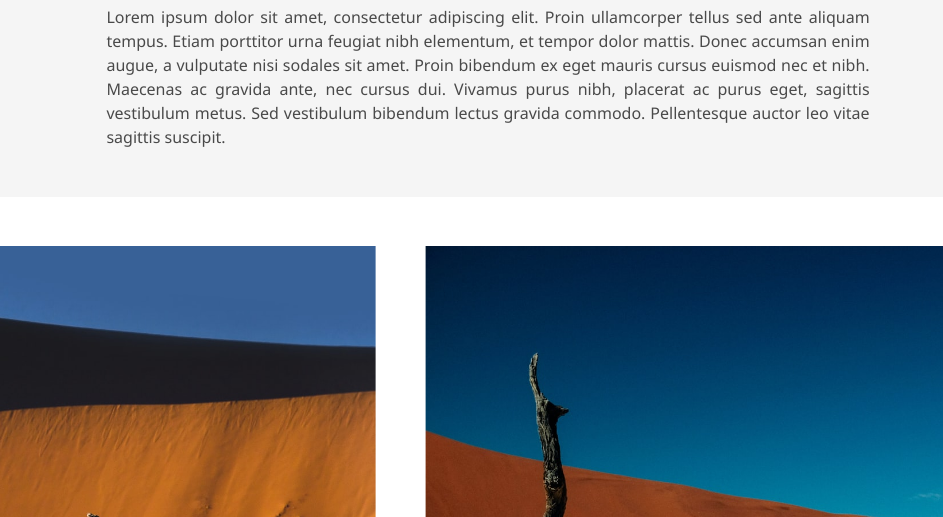
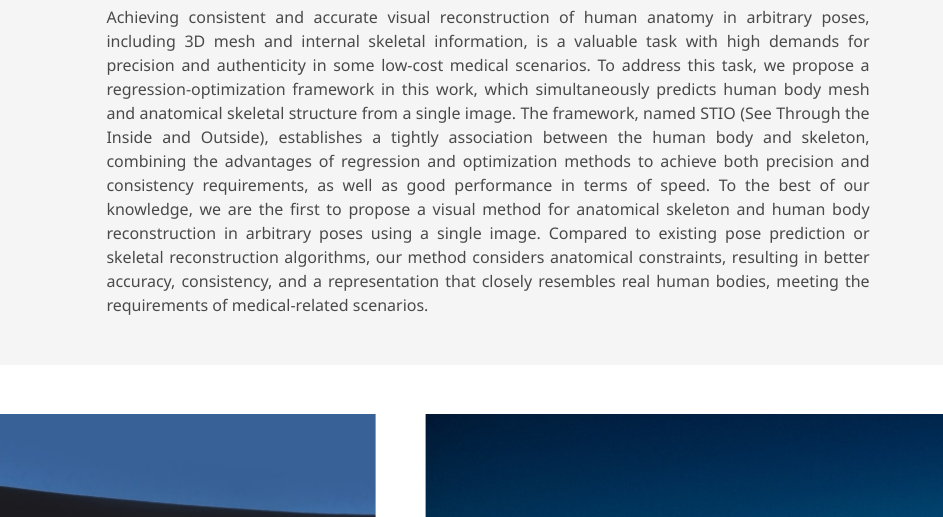
Before and after one commit to pzh1202/stiopage, a plain HTML site: page index.html in a window 1280 px wide. Shown: the part 755-1272 px from the top of the page, without its empty margins (152-1095 px from the left). Drawn offline with nearby package versions, Linux system fonts and the light colour scheme; some icons are missing; a web font is replaced by a local one.

Commit message:
测试提交

```diff
--- a/index.html
+++ b/index.html
@@ -148,7 +148,16 @@
         <h2 class="title is-3">Abstract</h2>
         <div class="content has-text-justified">
           <p>
-            Lorem ipsum dolor sit amet, consectetur adipiscing elit. Proin ullamcorper tellus sed ante aliquam tempus. Etiam porttitor urna feugiat nibh elementum, et tempor dolor mattis. Donec accumsan enim augue, a vulputate nisi sodales sit amet. Proin bibendum ex eget mauris cursus euismod nec et nibh. Maecenas ac gravida ante, nec cursus dui. Vivamus purus nibh, placerat ac purus eget, sagittis vestibulum metus. Sed vestibulum bibendum lectus gravida commodo. Pellentesque auctor leo vitae sagittis suscipit.
+              Achieving consistent and accurate visual reconstruction of human anatomy in arbitrary poses, including 3D mesh and internal skeletal
+            information, is a valuable task with high demands for precision and authenticity in some low-cost medical scenarios. To address this
+            task, we propose a regression-optimization framework in this work, which simultaneously predicts human body mesh and anatomical
+            skeletal structure from a single image. The framework, named STIO (See Through the Inside and Outside), establishes a tightly
+            association between the human body and skeleton, combining the advantages of regression and optimization methods to achieve both
+            precision and consistency requirements, as well as good performance in terms of speed. To the best of our knowledge, we are the first
+            to propose a visual method for anatomical skeleton and human body reconstruction in arbitrary poses using a single image. Compared
+            to existing pose prediction or skeletal reconstruction algorithms, our method considers anatomical constraints, resulting in better
+            accuracy, consistency, and a representation that closely resembles real human bodies, meeting the requirements of medical-related
+            scenarios.
           </p>
         </div>
       </div>
```
